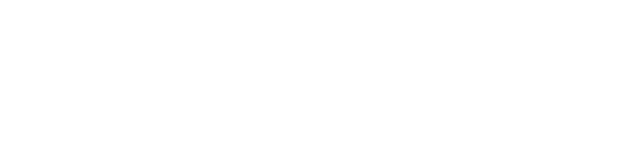
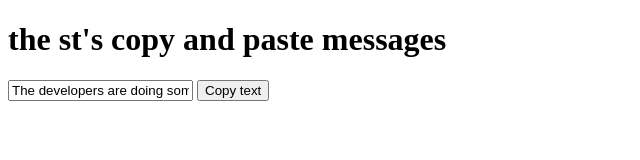
Before and after one commit to PoIygon/STCP, a plain HTML site: page index.html in a window 1280 px wide. Shown: the whole page, without its empty margins (0-640 px from the left). Drawn offline with Linux system fonts and the light colour scheme.

Commit message:
First thing

```diff
--- a/index.html
+++ b/index.html
@@ -5,10 +5,23 @@
 </style>
 </head>
 <body>
-	<div>
-    <h1>
-
-		</h1>
-	</div>
+<div>
+<h1>
+the st's copy and paste messages
+</h1>
+<div>
+<input type="text" value="The developers are doing some updates to the inner workings of the Scratch website. I don't think there will be any visible changes to studios as a result. Comments will return in a few hours. That's pretty much all I know." id="myInput">
+<button onclick="myFunction()">Copy text</button>
+<script>
+function myFunction() {
+  var copyText = document.getElementById("myInput");
+  copyText.select();
+  copyText.setSelectionRange(0, 99999)
+  document.execCommand("copy");
+  alert("Copied the text: " + copyText.value);
+}
+</script>
+</div>
+</div>
 </body>
 </html>
```
